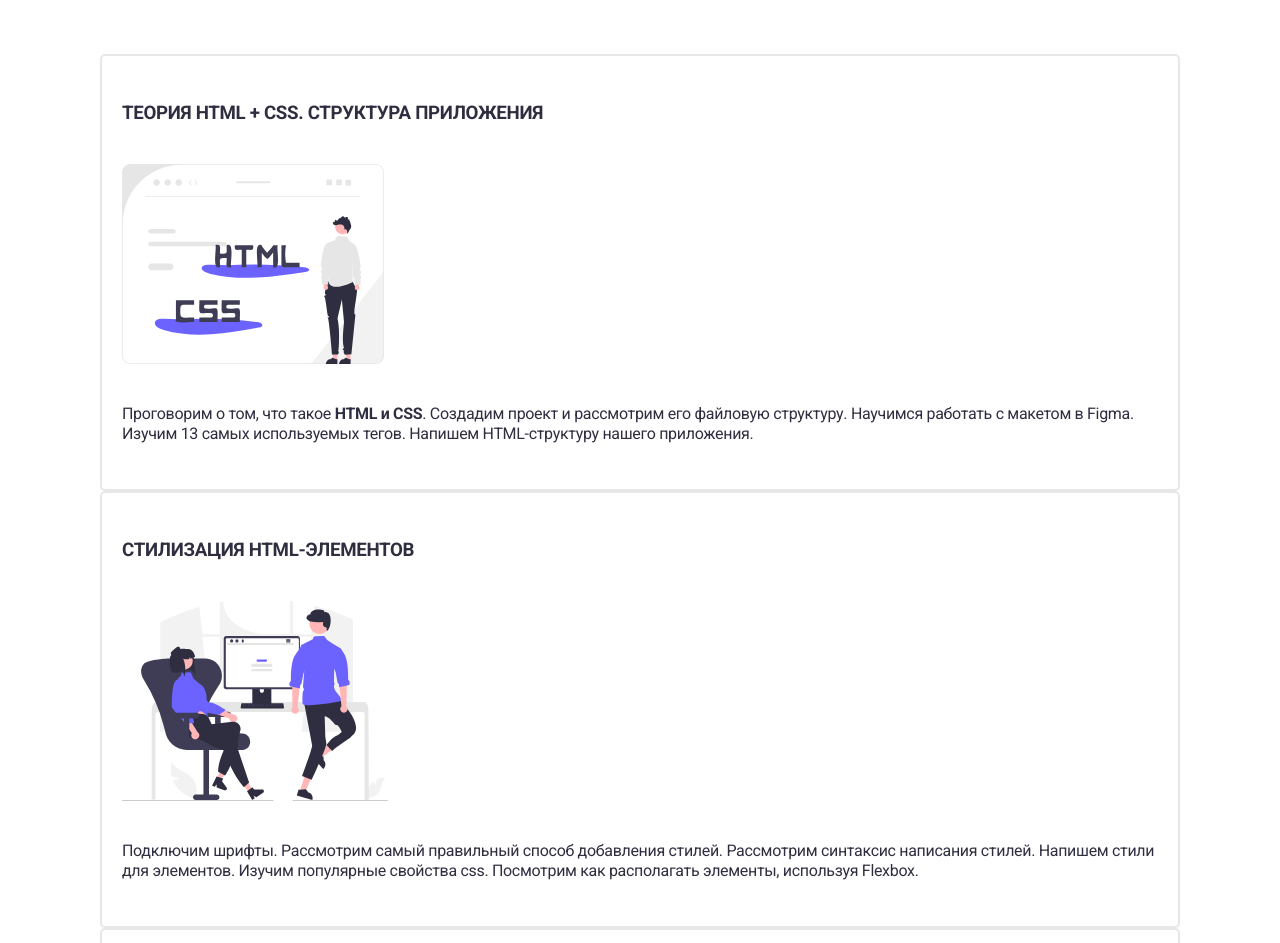
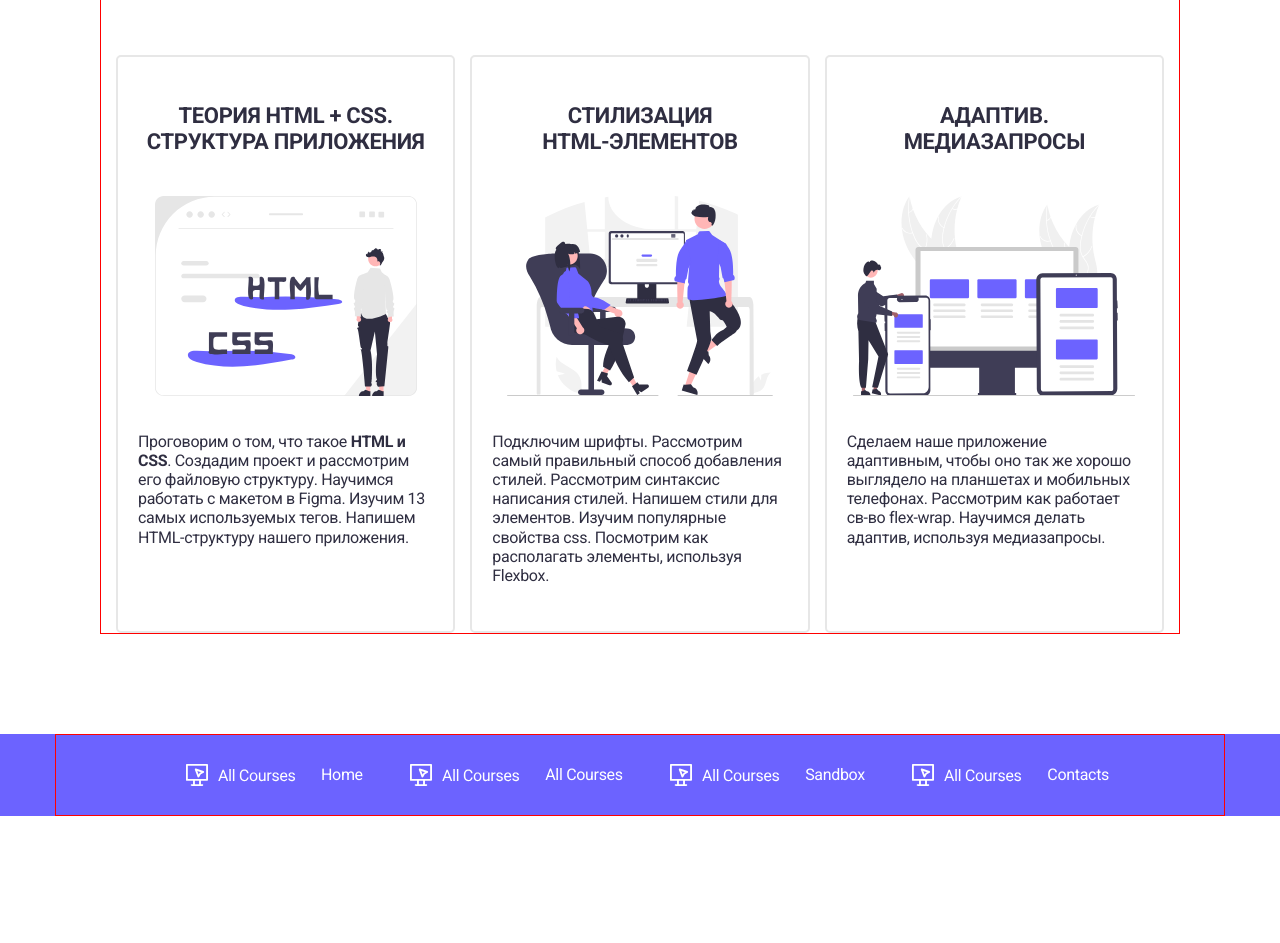
Before and after one commit to khadjaa/webinar_html-css, a plain HTML site: page index.html in a window 1280 px wide. Shown: the part 249-1192 px from the top of the page. After the commit the page ends 1065 px from the top, so only its background shows below. Drawn offline with Linux system fonts and the light colour scheme.

Commit message:
90% done

```diff
--- a/index.html
+++ b/index.html
@@ -12,20 +12,28 @@
 </head>
 <body>
     <header>
+        <div class="container">
+            <div class="header-wrapper">
                 <a href="#" target="_blank">
                     <img src="./assets/img/logo.svg" alt="logo">
                 </a>
                 <button class="btn">login</button>
+            </div>
+        </div>
+
     </header>
+
     <section>
+        <div class="container">
             <h1>html+css. верстка</h1>
+            <div class="card-wrap">
                 <div class="card">
                     <h3>теория html + css. Структура приложения</h3>
                     <img class="card-img" src="./assets/img/img-1.svg" alt="">
                     <p>Проговорим о том, что такое <span class="">HTML и CSS</span>.  Создадим проект и рассмотрим его файловую структуру. Научимся работать с макетом в Figma. Изучим 13 самых используемых тегов. Напишем HTML-структуру нашего приложения.</p>
                 </div>
                 <div class="card">
-            <h3>Стилизация HTML-элементов</h3>
+                    <h3>Стилизация <br>HTML-элементов</h3>
                     <img class="card-img" src="./assets/img/img-2.svg" alt="">
                     <p>Подключим шрифты. Рассмотрим самый правильный способ добавления стилей. Рассмотрим синтаксис написания стилей. Напишем стили для элементов. Изучим популярные свойства css. Посмотрим как располагать элементы, используя Flexbox.</p>
                 </div>
@@ -34,8 +42,12 @@
                     <img class="card-img" src="./assets/img/img-3.svg" alt="">
                     <p>Сделаем наше приложение адаптивным, чтобы оно так же хорошо выглядело на планшетах и мобильных телефонах. Рассмотрим как работает св-во flex-wrap. Научимся делать адаптив, используя медиазапросы.</p>
                 </div>
+            </div>
+        </div>
     </section>
+
     <footer>
+        <div class="container">
             <ul>
                 <li>
                     <a href="" target="_blank">
@@ -58,6 +70,7 @@
                     </a>
                 </li>
             </ul>
+        </div>
     </footer>
 </body>
 </html>
--- a/style.css
+++ b/style.css
@@ -7,8 +7,10 @@
 .container{
     max-width: 1170px;
     width: 100%;
+    height: 100%;
     padding: 0 15px;
     border: 1px solid red;
+    margin: 0 auto;
 }
 
 body {
@@ -22,9 +24,13 @@ body {
 
 header{
     height: 80px;
+}
+
+.header-wrapper {
     display: flex;
     align-items: center;
     justify-content: space-between;
+    height: 100%;
 }
 
 header, footer{
@@ -33,6 +39,7 @@ header, footer{
 
 .btn, h1, h3 {
     text-transform: uppercase;
+    text-align: center;
 }
 
 .btn{
@@ -53,7 +60,6 @@ section{
 h1 {
     font-weight: 700;
     font-size: 44px;
-    text-align: center;
     margin-bottom: 70px;
 }
 
@@ -62,6 +68,20 @@ h1 {
     border: 2px solid #E7E7E7;
     border-radius: 5px;
     padding: 46px 20px;
+    width: 370px;
+    display: flex;
+    flex-direction: column;
+    align-items: center;
+}
+
+h3{
+    font-size: 22px;
+    max-width: 280px;
+}
+
+.card-wrap {
+    display: flex;
+    gap: 15px;
 }
 
 .card-img{
@@ -70,6 +90,13 @@ h1 {
 
 p span {
     font-weight: 700;
+}
+
+ul{
+    list-style: none;
+    display: flex;
+    justify-content: space-between;
+    padding: 20px 100px;
 }
 
 a {
@@ -81,3 +108,8 @@ a {
 footer img {
     margin-right: 10px;
 }
+
+footer a {
+    display: flex;
+    align-items: center;
+}
```
Lines whose indentation alone changed are shown as unchanged.
